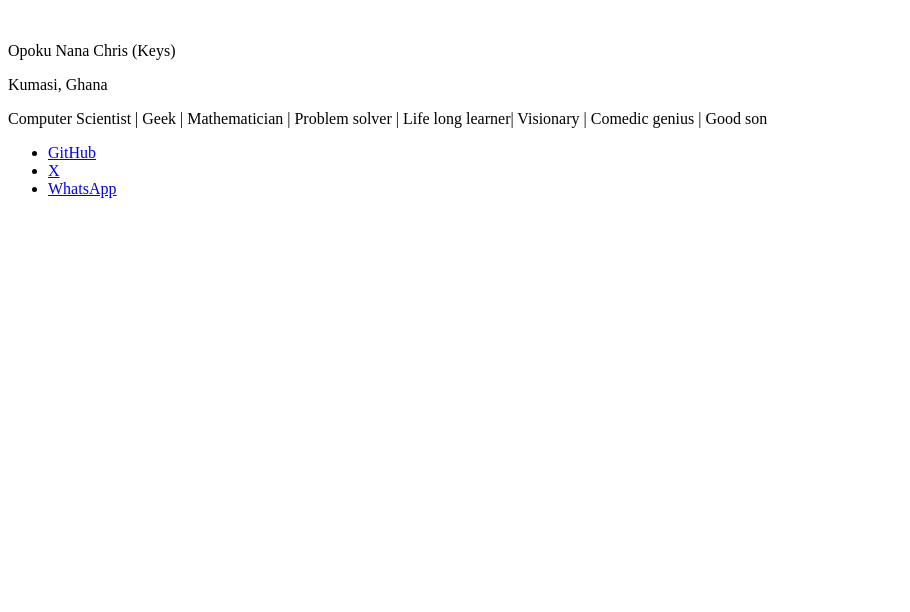
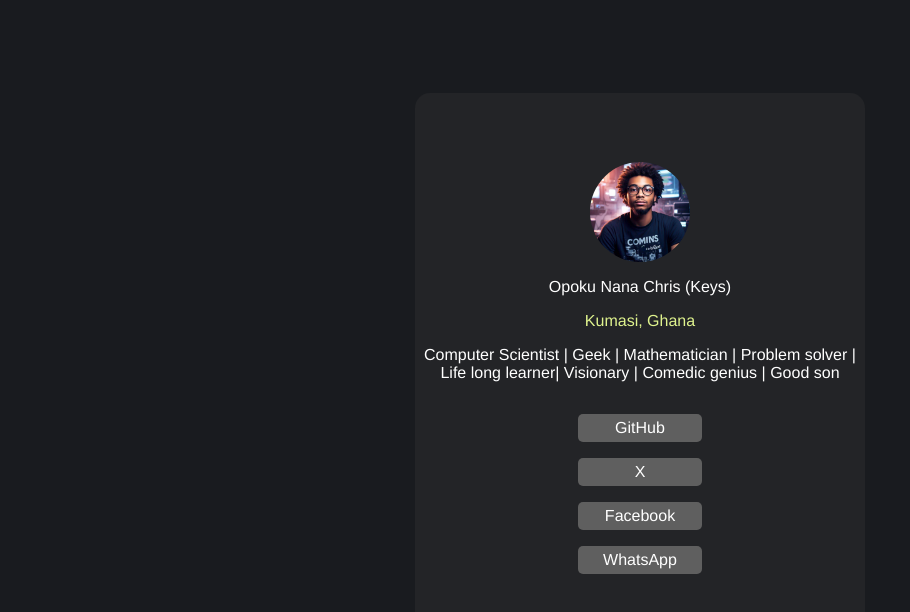
Before and after one commit to Keys02/Social-links-profile, a plain HTML site: page index.html in a window 1280 px wide. Shown: the whole page, without its empty margins (0-910 px from the left). Drawn offline with nearby package versions, Linux system fonts and the light colour scheme.

Commit message:
Done with styling(CSS)

```diff
--- a/index.html
+++ b/index.html
@@ -11,7 +11,7 @@
                 <section class="profile-card-container">
                     <div class="profile-card">
                         <div class="avatar-sec">
-                            <img></img>
+                            <img src="img/Small-size.jpeg">
                         </div>
                         <div class="description-sec">
                             <p class="name">Opoku Nana Chris (Keys)</p>
@@ -19,10 +19,11 @@
                             <p class="me-in-a-nutshell">Computer Scientist | Geek | Mathematician | Problem solver | Life long learner| Visionary | Comedic genius | Good son</p>
                         </div>
                         <div class="social-links">
-                            <ul>
-                                <li><a href="https://github.com/Keys02">GitHub</a></li>
-                                <li><a href="https://x.com/Keys__dev">X</a></li>
-                                <li><a href="https://wa.me/+233245084916">WhatsApp</a></li>
+                            <ul class="social-list">
+                                <li><a class="social-btn" href="https://github.com/Keys02">GitHub</a></li>
+                                <li><a class="social-btn" href="https://x.com/Keys__dev">X</a></li>
+                                <li><a class="social-btn" href="https://www.facebook.com/v">Facebook</a></li>
+                                <li><a class="social-btn" href="https://wa.me/+233245084916">WhatsApp</a></li>
                             </ul>
                         </div>
                     </div>
--- a/style.css
+++ b/style.css
@@ -0,0 +1,87 @@
+/****************************
+        Page-setup
+****************************/
+html {
+    box-sizing: border-box;
+}
+
+*, *::before, *::after {
+    box-sizing: inherit
+}
+
+body {
+    font-family: poppins, Helvetica, sans-serif;
+    background-color: #191B1F;
+}
+
+/****************************
+        Profile-card-section
+****************************/
+.profile-card-container {
+    height: 90vh;
+    display: flex;
+    flex-flow: column wrap;
+    justify-content: center;
+    align-items: center;
+}
+
+
+.profile-card {
+    display: flex;
+    flex-flow: column wrap;
+    justify-content: center;
+    align-items: center;
+    background-color: #232427;
+    border-radius: 15px;
+    width: 450px;
+    height: 550px;
+}
+
+.avatar-sec {
+    width: 100px;
+    height: 100px;
+}
+
+.avatar-sec img {
+    width: 100%;
+    border-radius: 100%;
+    object-fit: cover;
+    object-position: center center;
+}
+
+.description-sec {
+    color: white;
+    text-align: center;
+}
+
+.base {
+    color: #dff38e
+}
+
+.social-list {
+    margin: 0;
+    padding: 0;
+    list-style-type: none;
+    text-align: center;
+}
+
+.social-list li {
+    margin-top: 1em;
+}
+
+.social-btn {
+    color: white;
+    text-decoration: none;
+    background-color: #5f5f5f;
+    text-align: center;
+    padding: 5px 25px;
+    border-radius: 5px;
+    display: flex;
+    justify-content: center;
+    align-items: center;
+    flex-flow: column wrap;
+}
+
+.social-btn:hover {
+    background-color: #4a4a4a;
+}
```
